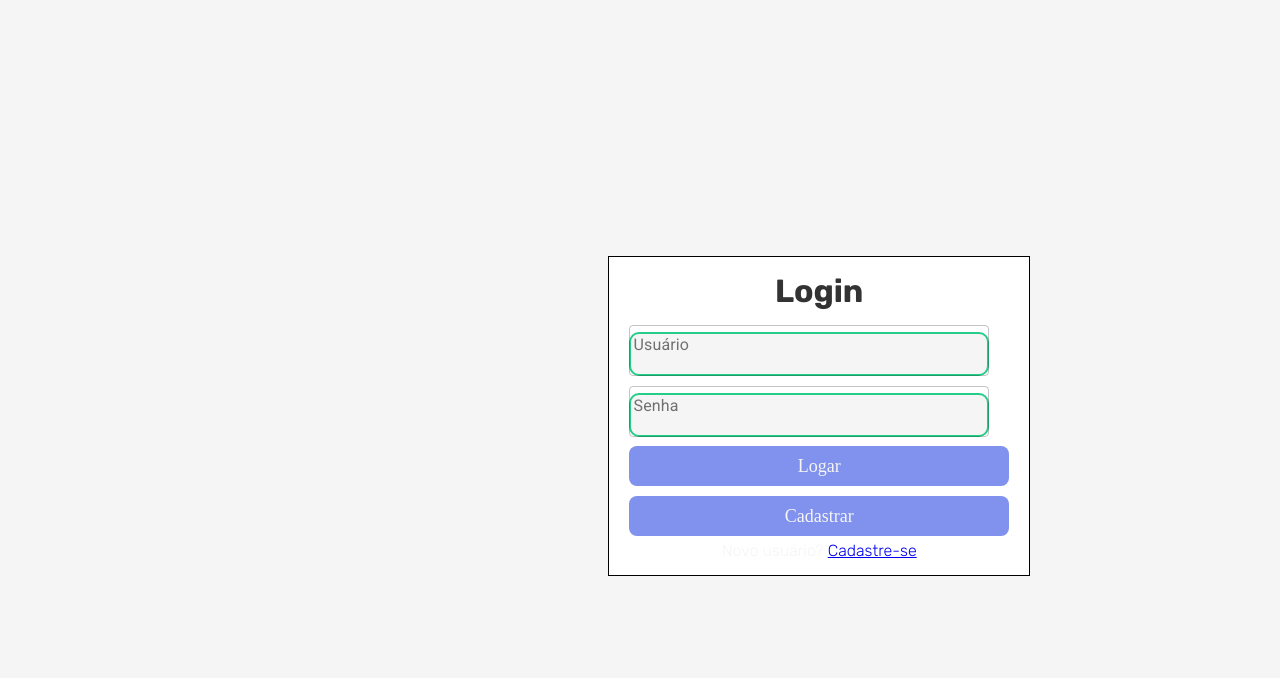
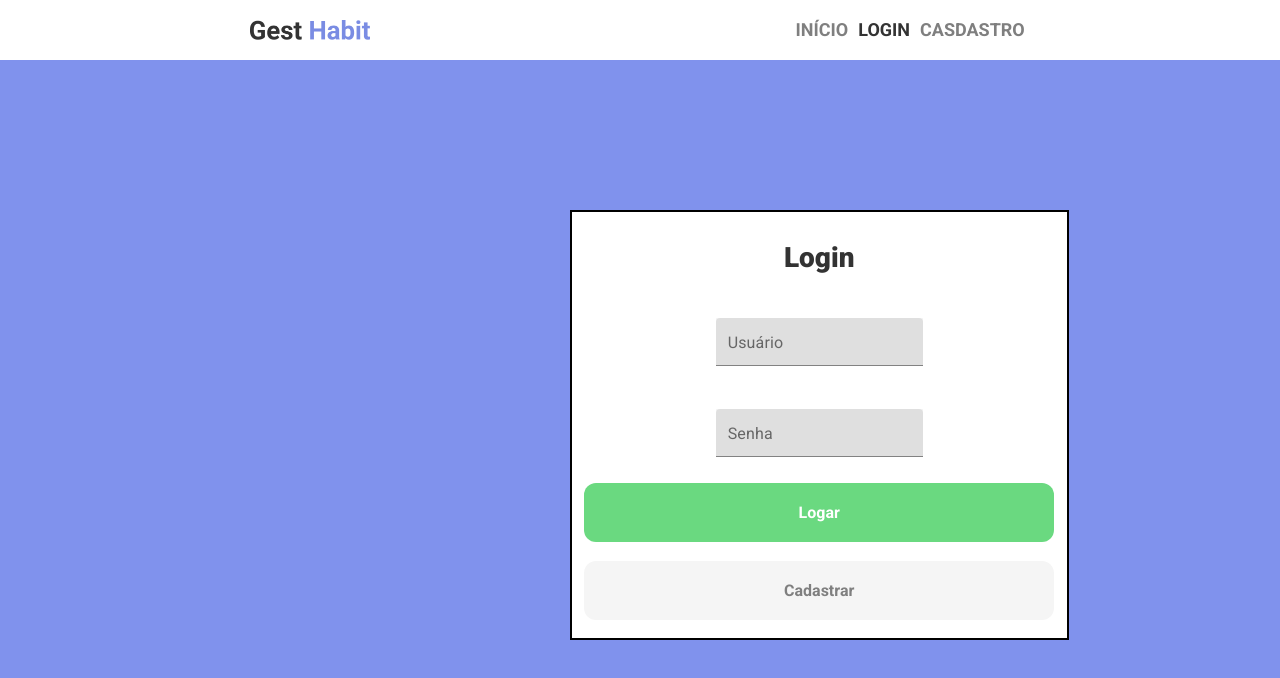
Before and after one commit to Robertatlima/Gest-Habit, a React (Create React App) app: page /login in a window 1280 px wide. Shown: the top 678 px of the page. Built offline with nearby package versions, Linux system fonts and the light colour scheme; no server answers.

Commit message:
struct login semi-finalizada, resta svg e os input

```diff
--- a/src/components/NavBar/index.js
+++ b/src/components/NavBar/index.js
@@ -10,7 +10,20 @@ const Header = ({ destiny, name, logout = false }) => {
         <div className="logo">
           <img className="img-logo" src={`${Logo}`} alt="Imagem Logo" />
         </div>
-        {!logout ? (
+
+        {destiny === "login" ? (
+          <nav className="navBar">
+            <Link className="link-navBar" to="/">
+              <h3>Início</h3>
+            </Link>
+            <Link className="link-navBar" to="/login">
+              <h3 className="link-navBar--login">Login</h3>
+            </Link>
+            <Link className="link-navBar" to="/signup">
+              <h3>Casdastro</h3>
+            </Link>
+          </nav>
+        ) : !logout ? (
           <nav className="navBar">
             <Link className="link-navBar" to="signup">
               {" "}
--- a/src/components/NavBar/style.js
+++ b/src/components/NavBar/style.js
@@ -28,7 +28,18 @@ export const NavBarConteiner = styled.div`
     text-transform: uppercase;
     line-height: 18px;
     text-decoration: none;
+
+    h3 {
+      color: var(--color-gray100);
+      margin: 5px;
+      text-decoration: none;
+      font-family: roboto, sans-serif;
+    }
+    .link-navBar--login {
+      color: var(--color-black);
+    }
   }
+
   .link-navBar {
     text-decoration: none;
   }
--- a/src/pages/Login/index.js
+++ b/src/pages/Login/index.js
@@ -9,7 +9,9 @@ import jwt_decode from "jwt-decode";
 import { useUser } from "../../providers/User";
 import { useAuth } from "../../providers/Auth";
 
-import Button from "../../components/Button";
+import { Button } from "@material-ui/core";
+import Header from "../../components/NavBar";
+// import Button from "../../components/Button";
 const Login = () => {
   const { setUser } = useUser();
   const { setAuth } = useAuth();
@@ -56,12 +58,18 @@ const Login = () => {
   };
 
   return (
+    <>
+      <Header destiny="login" />
+      <C.LoginContainer>
         <C.Container>
-      <h2>Login</h2>
           <form className="formulario" onSubmit={handleSubmit(handleForm)}>
             <div>
+              <h2>Login</h2>
+            </div>
+            <div className="loginInput">
               <TextField
-            variant="outlined"
+                className="loginInput-field"
+                variant="filled"
                 id="email"
                 label="Usuário"
                 margin="normal"
@@ -72,9 +80,11 @@ const Login = () => {
                 helperText={errors.username?.message}
               />
             </div>
-        <div>
+            <div className="loginInput">
               <TextField
-            variant="outlined"
+                className="loginInput-field"
+                variant="filled"
+                placeholder="senha"
                 id="password"
                 label="Senha"
                 margin="normal"
@@ -86,27 +96,26 @@ const Login = () => {
               />
             </div>
 
-        <div>
-          <Button type="submit" variant="contained" color="secondary">
+            <div className="btnBox">
+              <button type="submit" variant="contained" color="secondary">
                 {" "}
                 Logar
-          </Button>
+              </button>
             </div>
-        <div>
-          <Button
+            <div className="btnBox btnBox-cadastrar">
+              <button
                 onClick={() => history.push("/signup")}
                 variant="contained"
                 color="secondary"
               >
                 {" "}
                 Cadastrar
-          </Button>
+              </button>
             </div>
-        <p>
-          Novo usuário? <Link to="/signup">Cadastre-se</Link>
-        </p>
           </form>
         </C.Container>
+      </C.LoginContainer>
+    </>
   );
 };
 
--- a/src/pages/Login/styles.js
+++ b/src/pages/Login/styles.js
@@ -1,60 +1,80 @@
 import styled from "styled-components";
+
+import svg from "../../assets/img/fundoHome.png";
+export const LoginContainer = styled.div`
+  width: 100vw;
+  height: 100vh;
+  position: fixed;
+  background: var(--color-primary);
+`;
 
 export const Container = styled.div`
   display: flex;
   flex-direction: column;
-  justify-content: center;
+  justify-content: space-evenly;
   align-items: center;
-  border: 1px solid;
-  width: 33vw;
-  height: 40vh;
+  border: 2px solid;
+  width: 500px;
+  height: 430px;
   background: #fff;
   max-width: 499px;
   position: relative;
-  top: 32vh;
+  top: calc(50vh - 250px);
   left: 14vw;
 
   h2 {
-    color: #8092ed;
+    color: var(--color-black);
+    font-family: Roboto, sans-serif;
+    font-weight: 900;
+    font-size: 28px;
     text-align: center;
-    color: var(--color-black);
-    margin-bottom: 10px;
+    margin: 10px 10px;
   }
-  form {
+  .formulario {
+    background: #fff;
     width: 100%;
+    height: 100%;
     display: flex;
     flex-direction: column;
-    align-items: center;
-    justify-content: space-between;
-    height: 30vh;
+    justify-content: space-evenly;
   }
-  form div {
-    width: 95%;
-    margin: auto;
+  .loginInput {
   }
-  input {
-    display: block;
-    margin-top: 7px;
-    box-sizing: border-box;
-    padding: 20px 10px;
-    border: 2px solid #25cd89;
-    border-radius: 10px;
-    width: 100%;
-    outline: 0;
-    font-size: 15px;
+
+  .loginInput-field {
     background: var(--color-gray50);
   }
+  .btnBox {
+    width: 95%;
 
-  button {
-    background-color: #25cd89;
-    color: #fff;
-    font-size: 14px;
-    font-weight: bold;
-    padding: 20px 40px;
+    button {
+      background: #6ad980;
+      color: #fff;
+      width: 100%;
+      font-size: 16px;
+      font-weight: 700;
+      padding: 20px 40px;
+      font-family: Roboto, sans-serif;
+      border: 0;
+      border-radius: 12px;
+      cursor: pointer;
+    }
+    button:hover {
+      background-color: #8092ed;
+      border: 2px solid var(--color-gray50);
+      color: var(--color-gray50);
+      transition: 0.5s;
+    }
+  }
+  .btnBox-cadastrar button {
+    background: var(--color-gray50);
+    color: var(--color-gray100);
 
-    border: 0;
-    border-radius: 12px;
-    cursor: pointer;
-    margin-top: 30px;
+    :hover {
+      background: #6ad980;
+      border: 2px solid var(--color-gray50);
+      color: var(--color-gray50);
+      transition: 0.5s;
+    }
   }
 `;
```
Lines whose indentation alone changed are shown as unchanged.
